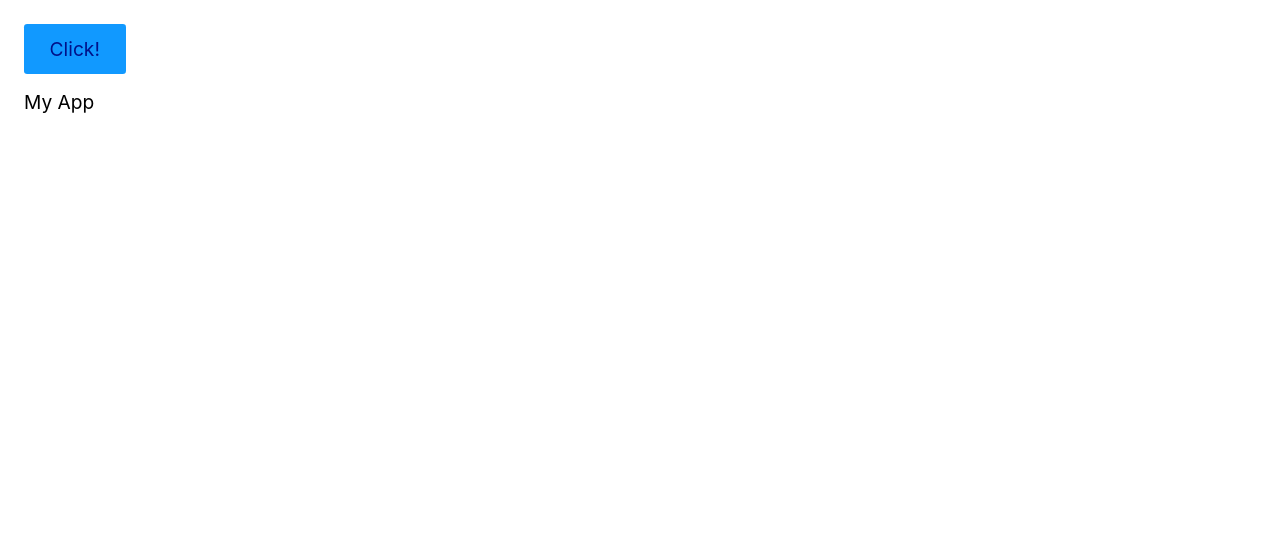
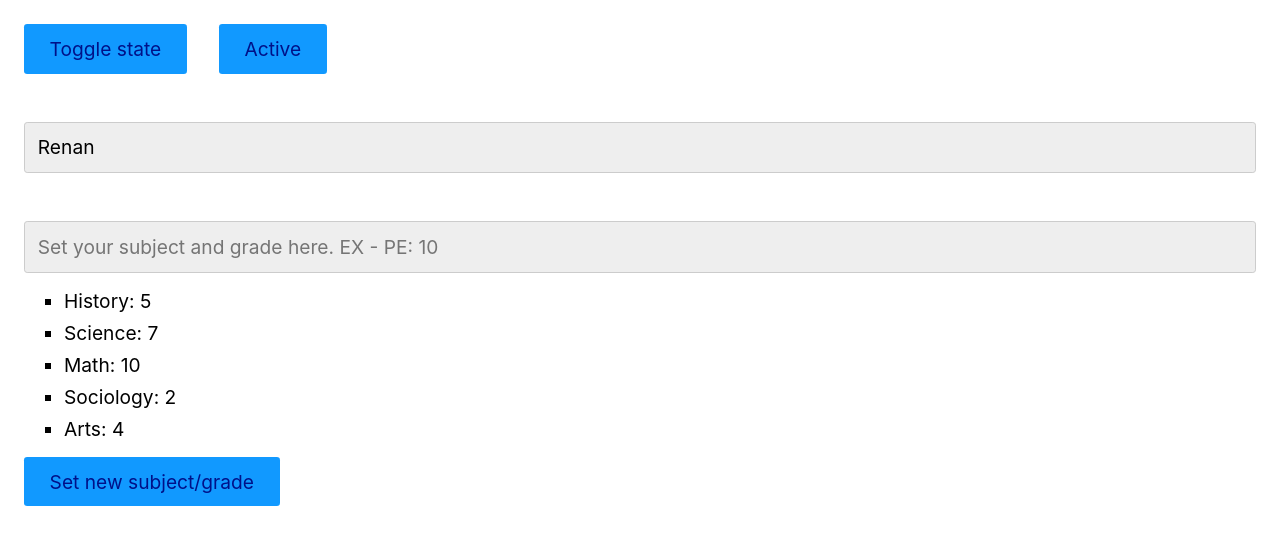
Before and after one commit to Renan-S/react-first-site, a React (Create React App) app: page / in a window 1280 px wide. Shown: the top 544 px of the page. Built offline with nearby package versions, Linux system fonts and the light colour scheme.

Commit message:
using useState hook to handle data

```diff
--- a/src/App.tsx
+++ b/src/App.tsx
@@ -1,9 +1,13 @@
+import React from "react";
+import Button from "./Button";
+import Student from "./Student";
+
 function App() {
   return (
-    <div>
-      <button>Click!</button>
-      <p>My App</p>
-    </div>
+    <>
+      <Button></Button>
+      <Student></Student>
+    </>
   );
 }
 
--- /dev/null
+++ b/src/Button.tsx
@@ -0,0 +1,18 @@
+import React from "react";
+
+const Button = () => {
+  const [active, setActive] = React.useState(false);
+  return (
+    <>
+      <button
+        style={{ marginRight: "2rem" }}
+        onClick={() => setActive(!active)}
+      >
+        Toggle state
+      </button>
+      <button disabled={active}>{!active ? "Active" : "Inactive"}</button>
+    </>
+  );
+};
+
+export default Button;
--- /dev/null
+++ b/src/Student.tsx
@@ -0,0 +1,81 @@
+import React, { ChangeEvent } from "react";
+
+const Student = () => {
+  const [data, setData] = React.useState<IStudent>({
+    student: "Renan",
+    grades: [
+      { subject: "History", grade: 5 },
+      { subject: "Science", grade: 7 },
+      { subject: "Math", grade: 10 },
+      { subject: "Sociology", grade: 2 },
+      { subject: "Arts", grade: 4 },
+    ],
+    college: false,
+  });
+  const [gradeState, setGradeState] = React.useState("");
+
+  const changeStudentName = (event: ChangeEvent<HTMLInputElement>) => {
+    const value = event.target.value;
+    setData({
+      ...data,
+      student: value,
+      college: value === "Roberto" ? true : false,
+    });
+  };
+
+  const changeStudentGrade = (event: ChangeEvent<HTMLInputElement>) => {
+    const value = event.target.value;
+    setGradeState(value);
+  };
+
+  const setNewSubjectGrade = () => {
+    setData({ ...data, grades: [...data.grades, parseString(gradeState)] });
+  };
+
+  const parseString = (
+    inputValue: string
+  ): { subject: string; grade: number } => {
+    const satinized = inputValue.split(":");
+    return { subject: satinized[0], grade: +satinized[1] };
+  };
+
+  return (
+    <div>
+      <input
+        style={{ marginTop: "3rem" }}
+        id={data.student}
+        type="text"
+        name="Student"
+        value={data.student}
+        placeholder="Congrats Roberto!"
+        onChange={changeStudentName}
+      ></input>
+      <input
+        style={{ marginTop: "3rem" }}
+        id={data.student}
+        type="text"
+        name="Grade"
+        value={gradeState}
+        placeholder="Set your subject and grade here. EX - PE: 10"
+        onChange={changeStudentGrade}
+      ></input>
+      <ul>
+        {data.grades.map(({ subject, grade }, index) => (
+          <li key={index}>
+            {subject}: {grade}
+          </li>
+        ))}
+      </ul>
+      <p hidden={!data.college}>Congratulations on your degree!</p>
+      <button onClick={setNewSubjectGrade}>Set new subject/grade</button>
+    </div>
+  );
+};
+
+type IStudent = {
+  student: string;
+  grades: { subject: string; grade: number }[];
+  college?: boolean;
+};
+
+export default Student;
```
